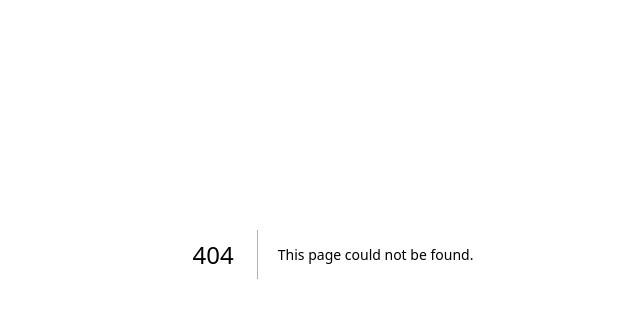
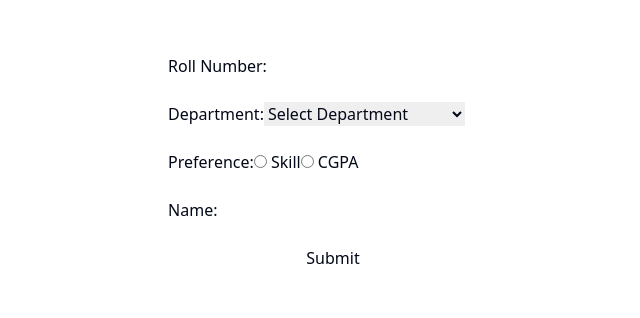
Before and after one commit to Siddharth-Nema/kik_hackathon, a Next.js app: page /onboarding in a window 1280 px wide. Before the commit this address had no page. Shown: the part 146-464 px from the top of the page, without its empty margins (307-947 px from the left). Built offline with nearby package versions, Linux system fonts and the light colour scheme.

Commit message:
Added Slider and onBoardingPage

```diff
--- a/package.json
+++ b/package.json
@@ -15,11 +15,17 @@
   "dependencies": {
     "@auth/prisma-adapter": "^1.4.0",
     "@prisma/client": "^5.10.2",
+    "@radix-ui/react-slider": "^1.1.2",
     "@t3-oss/env-nextjs": "^0.9.2",
+    "class-variance-authority": "^0.7.0",
+    "clsx": "^2.1.0",
+    "lucide-react": "^0.344.0",
     "next": "^14.1.0",
     "next-auth": "^4.24.6",
     "react": "18.2.0",
     "react-dom": "18.2.0",
+    "tailwind-merge": "^2.2.1",
+    "tailwindcss-animate": "^1.0.7",
     "zod": "^3.22.4"
   },
   "devDependencies": {
--- /dev/null
+++ b/src/app/actions.ts
@@ -0,0 +1,7 @@
+"use server";
+
+import { redirect } from "next/navigation";
+
+export async function navigateToDashboard() {
+  redirect(`/dashboard`);
+}
--- a/src/app/dashboard/page.tsx
+++ b/src/app/dashboard/page.tsx
@@ -4,9 +4,14 @@ import { useState } from "react";
 import QuickInfoTile from "./quick_info";
 import RecommendationTile from "./recommendation_tile";
 import PreferenceTile from "./preference_tile";
+import { Slider } from "~/components/ui/slider";
+import { cn } from "~/lib/utils";
+// import { cn } from "@/lib/utils"
+// import { Slider } from "@/components/ui/slider"
 
 export default function UserPage() {
   const [checked, setChecked] = useState(false);
+  const [pref, setPref] = useState(50);
 
   const [goals, setGoals] = useState(
     new Map<string, boolean>([
@@ -35,22 +40,46 @@ export default function UserPage() {
     setChecked(!checked);
   };
 
+  function getDate() {
+    const date = new Date();
+    const dateAsString =
+      date.getDay() + "/" + (date.getMonth() + 1) + "/" + date.getFullYear();
+    return dateAsString;
+  }
+
   return (
     <div className="Dashboard">
       <div className="TopNavBar">
+        <img
+          src="https://cdn-icons-png.flaticon.com/512/3033/3033143.png"
+          alt="Profile"
+        />
         <h2>Shourya Godha</h2>
       </div>
 
       <div className="Content">
         <div className="Content-Title">
           <h1>Dashboard</h1>
-          <h4>March 1, 2024</h4>
+          <h4>{getDate()}</h4>
         </div>
         <div className="Quick-Info">
-          <QuickInfoTile title="CGPA" value="8.98" />
-          <QuickInfoTile title="CGPA" value="8.98" />
-          <QuickInfoTile title="CGPA" value="8.98" />
-          <QuickInfoTile title="CGPA" value="8.98" />
+          <QuickInfoTile title="Department" value="Computer Science" />
+          <QuickInfoTile title="CGPA" value="11.98" />
+          <QuickInfoTile title="Orientation" value="Job" />
+          <div className="Slider">
+            <div className="Slider-Tags">
+              <h4>CGPA</h4>
+              <h4>Skills</h4>
+            </div>
+            <Slider
+              value={[pref]}
+              max={100}
+              onValueChange={(e) => {
+                setPref(e[0] ?? 50);
+              }}
+              step={2}
+            />
+          </div>
         </div>
         <div className="Main-Content">
           <div className="toggle-slider">
--- /dev/null
+++ b/src/app/onboarding/page.tsx
@@ -0,0 +1,102 @@
+"use client";
+
+import { redirect } from "next/navigation";
+import { useState } from "react";
+import { navigateToDashboard } from "../actions";
+
+interface FormData {
+  rollNumber: string;
+  department: string;
+  preference: string;
+  name: string;
+}
+
+export default function OnBoardingPage() {
+  const [formData, setFormData] = useState<FormData>({
+    rollNumber: "",
+    department: "",
+    preference: "",
+    name: "",
+  });
+
+  const handleInputChange = (
+    e: React.ChangeEvent<HTMLInputElement | HTMLSelectElement>,
+  ) => {
+    const { name, value } = e.target;
+    setFormData({ ...formData, [name]: value });
+  };
+
+  const handleSubmit = async (e: React.FormEvent<HTMLFormElement>) => {
+    e.preventDefault();
+    // Handle form submission here, e.g., send data to server
+    console.log(formData);
+    await navigateToDashboard();
+  };
+
+  return (
+    <div className="OnBoardingPage">
+      <form onSubmit={handleSubmit}>
+        <label>
+          Roll Number:
+          <input
+            type="text"
+            name="rollNumber"
+            value={formData.rollNumber}
+            onChange={handleInputChange}
+          />
+        </label>
+        <br />
+        <label>
+          Department:
+          <select
+            name="department"
+            value={formData.department}
+            onChange={handleInputChange}
+          >
+            <option value="">Select Department</option>
+            <option value="Computer Science">Computer Science</option>
+            <option value="Electrical Engineering">
+              Electrical Engineering
+            </option>
+            <option value="Mechanical Engineering">
+              Mechanical Engineering
+            </option>
+            {/* Add more department options as needed */}
+          </select>
+        </label>
+        <br />
+        <label>
+          Preference:
+          <input
+            type="radio"
+            name="preference"
+            value="Skill"
+            checked={formData.preference === "Skill"}
+            onChange={handleInputChange}
+          />{" "}
+          Skill
+          <input
+            type="radio"
+            name="preference"
+            value="CGPA"
+            checked={formData.preference === "CGPA"}
+            onChange={handleInputChange}
+          />{" "}
+          CGPA
+        </label>
+        <br />
+        <label>
+          Name:
+          <input
+            type="text"
+            name="name"
+            value={formData.name}
+            onChange={handleInputChange}
+          />
+        </label>
+        <br />
+        <button type="submit">Submit</button>
+      </form>
+    </div>
+  );
+}
--- /dev/null
+++ b/src/components/ui/slider.tsx
@@ -0,0 +1,28 @@
+"use client"
+
+import * as React from "react"
+import * as SliderPrimitive from "@radix-ui/react-slider"
+
+import { cn } from "~/lib/utils"
+
+const Slider = React.forwardRef<
+  React.ElementRef<typeof SliderPrimitive.Root>,
+  React.ComponentPropsWithoutRef<typeof SliderPrimitive.Root>
+>(({ className, ...props }, ref) => (
+  <SliderPrimitive.Root
+    ref={ref}
+    className={cn(
+      "relative flex w-full touch-none select-none items-center",
+      className
+    )}
+    {...props}
+  >
+    <SliderPrimitive.Track className="relative h-2 w-full grow overflow-hidden rounded-full bg-secondary">
+      <SliderPrimitive.Range className="absolute h-full bg-primary" />
+    </SliderPrimitive.Track>
+    <SliderPrimitive.Thumb className="block h-5 w-5 rounded-full border-2 border-primary bg-background ring-offset-background transition-colors focus-visible:outline-none focus-visible:ring-2 focus-visible:ring-ring focus-visible:ring-offset-2 disabled:pointer-events-none disabled:opacity-50" />
+  </SliderPrimitive.Root>
+))
+Slider.displayName = SliderPrimitive.Root.displayName
+
+export { Slider }
--- /dev/null
+++ b/src/lib/utils.ts
@@ -0,0 +1,6 @@
+import { type ClassValue, clsx } from "clsx"
+import { twMerge } from "tailwind-merge"
+
+export function cn(...inputs: ClassValue[]) {
+  return twMerge(clsx(inputs))
+}
--- a/src/styles/globals.css
+++ b/src/styles/globals.css
@@ -1,6 +1,79 @@
 @tailwind base;
 @tailwind components;
 @tailwind utilities;
+
+@layer base {
+  :root {
+    --background: 0 0% 100%;
+    --foreground: 222.2 84% 4.9%;
+
+    --card: 0 0% 100%;
+    --card-foreground: 222.2 84% 4.9%;
+
+    --popover: 0 0% 100%;
+    --popover-foreground: 222.2 84% 4.9%;
+
+    --primary: 222.2 47.4% 11.2%;
+    --primary-foreground: 210 40% 98%;
+
+    --secondary: 210 40% 96.1%;
+    --secondary-foreground: 222.2 47.4% 11.2%;
+
+    --muted: 210 40% 96.1%;
+    --muted-foreground: 215.4 16.3% 46.9%;
+
+    --accent: 210 40% 96.1%;
+    --accent-foreground: 222.2 47.4% 11.2%;
+
+    --destructive: 0 84.2% 60.2%;
+    --destructive-foreground: 210 40% 98%;
+
+    --border: 214.3 31.8% 91.4%;
+    --input: 214.3 31.8% 91.4%;
+    --ring: 222.2 84% 4.9%;
+
+    --radius: 0.5rem;
+  }
+
+  .dark {
+    --background: 222.2 84% 4.9%;
+    --foreground: 210 40% 98%;
+
+    --card: 222.2 84% 4.9%;
+    --card-foreground: 210 40% 98%;
+
+    --popover: 222.2 84% 4.9%;
+    --popover-foreground: 210 40% 98%;
+
+    --primary: 210 40% 98%;
+    --primary-foreground: 222.2 47.4% 11.2%;
+
+    --secondary: 217.2 32.6% 17.5%;
+    --secondary-foreground: 210 40% 98%;
+
+    --muted: 217.2 32.6% 17.5%;
+    --muted-foreground: 215 20.2% 65.1%;
+
+    --accent: 217.2 32.6% 17.5%;
+    --accent-foreground: 210 40% 98%;
+
+    --destructive: 0 62.8% 30.6%;
+    --destructive-foreground: 210 40% 98%;
+
+    --border: 217.2 32.6% 17.5%;
+    --input: 217.2 32.6% 17.5%;
+    --ring: 212.7 26.8% 83.9%;
+  }
+}
+
+@layer base {
+  * {
+    @apply border-border;
+  }
+  body {
+    @apply bg-background text-foreground;
+  }
+}
 
 .HomePage {
   display: flex;
@@ -22,9 +95,35 @@
 }
 
 .TopNavBar {
+  display: flex;
+  flex-direction: row;
   padding: 10px;
   border: 1px solid;
+  align-items: center;
   margin: 5px;
+}
+
+.TopNavBar img {
+  height: 40px;
+  width: 40px;
+  padding: 5px;
+}
+
+.Slider {
+  border: 1px solid;
+  border-radius: 10px;
+  padding: 10px;
+  width: 20vw;
+  height: 100px;
+  display: flex;
+  flex-direction: column;
+  justify-content: center;
+}
+
+.Slider-Tags {
+  display: flex;
+  flex-direction: row;
+  justify-content: space-between;
 }
 
 .Content {
@@ -204,3 +303,17 @@ input[type="checkbox"]:checked + .slider:before {
   background-color: beige;
 }
 /*********************************************/
+
+.OnBoardingPage {
+  display: flex;
+  flex-direction: column;
+  justify-content: center;
+  align-items: center;
+  height: 100vh;
+}
+
+.OnBoardingPage form {
+  display: flex;
+  flex-direction: column;
+  height: 50vh;
+}
--- a/tailwind.config.ts
+++ b/tailwind.config.ts
@@ -1,14 +1,80 @@
-import { type Config } from "tailwindcss";
-import { fontFamily } from "tailwindcss/defaultTheme";
+import type { Config } from "tailwindcss"
 
-export default {
-  content: ["./src/**/*.tsx"],
+const config = {
+  darkMode: ["class"],
+  content: [
+    './pages/**/*.{ts,tsx}',
+    './components/**/*.{ts,tsx}',
+    './app/**/*.{ts,tsx}',
+    './src/**/*.{ts,tsx}',
+	],
+  prefix: "",
   theme: {
+    container: {
+      center: true,
+      padding: "2rem",
+      screens: {
+        "2xl": "1400px",
+      },
+    },
     extend: {
-      fontFamily: {
-        sans: ["var(--font-sans)", ...fontFamily.sans],
+      colors: {
+        border: "hsl(var(--border))",
+        input: "hsl(var(--input))",
+        ring: "hsl(var(--ring))",
+        background: "hsl(var(--background))",
+        foreground: "hsl(var(--foreground))",
+        primary: {
+          DEFAULT: "hsl(var(--primary))",
+          foreground: "hsl(var(--primary-foreground))",
+        },
+        secondary: {
+          DEFAULT: "hsl(var(--secondary))",
+          foreground: "hsl(var(--secondary-foreground))",
+        },
+        destructive: {
+          DEFAULT: "hsl(var(--destructive))",
+          foreground: "hsl(var(--destructive-foreground))",
+        },
+        muted: {
+          DEFAULT: "hsl(var(--muted))",
+          foreground: "hsl(var(--muted-foreground))",
+        },
+        accent: {
+          DEFAULT: "hsl(var(--accent))",
+          foreground: "hsl(var(--accent-foreground))",
+        },
+        popover: {
+          DEFAULT: "hsl(var(--popover))",
+          foreground: "hsl(var(--popover-foreground))",
+        },
+        card: {
+          DEFAULT: "hsl(var(--card))",
+          foreground: "hsl(var(--card-foreground))",
+        },
+      },
+      borderRadius: {
+        lg: "var(--radius)",
+        md: "calc(var(--radius) - 2px)",
+        sm: "calc(var(--radius) - 4px)",
+      },
+      keyframes: {
+        "accordion-down": {
+          from: { height: "0" },
+          to: { height: "var(--radix-accordion-content-height)" },
+        },
+        "accordion-up": {
+          from: { height: "var(--radix-accordion-content-height)" },
+          to: { height: "0" },
+        },
+      },
+      animation: {
+        "accordion-down": "accordion-down 0.2s ease-out",
+        "accordion-up": "accordion-up 0.2s ease-out",
       },
     },
   },
-  plugins: [],
-} satisfies Config;
+  plugins: [require("tailwindcss-animate")],
+} satisfies Config
+
+export default config
```
Also changed, not shown: components.json (added), 1 other file (tests, documents, lock files or other folders).
